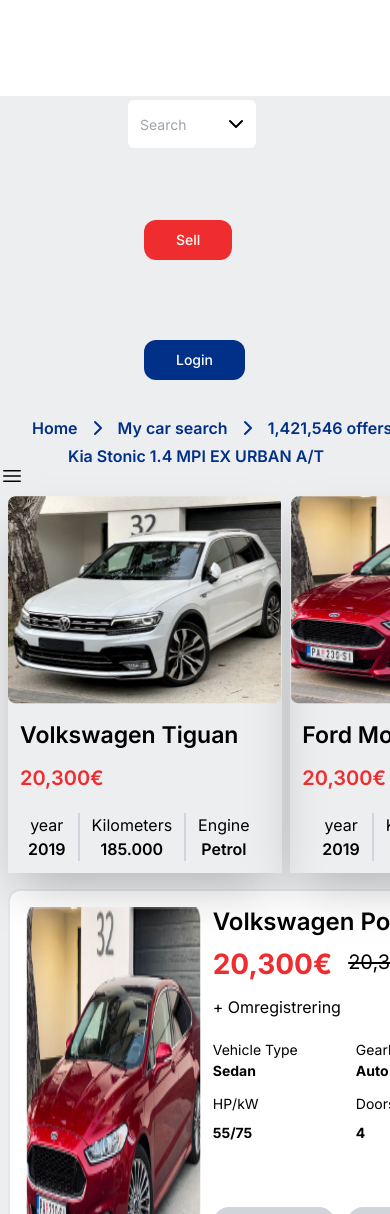
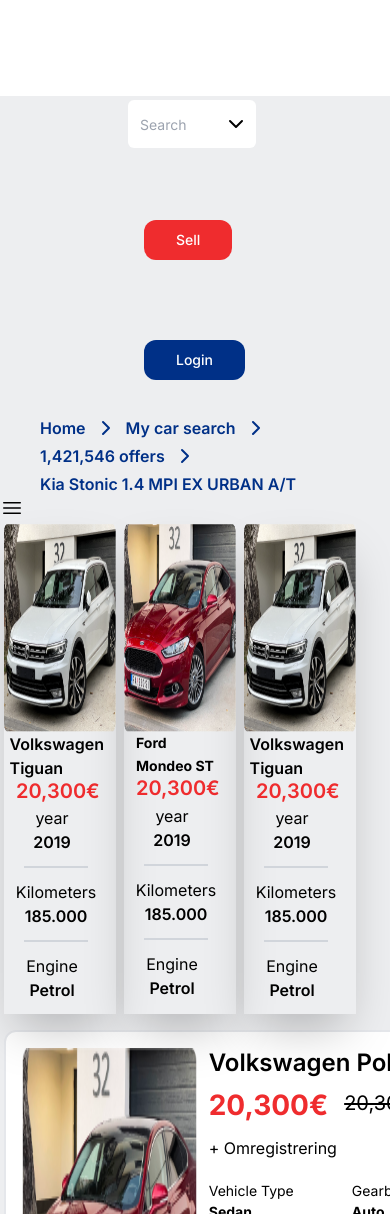
Before and after one commit to ASK-Baloch/figma-design, a Next.js app: page /cars in a window 390 px wide. Shown: the top 1214 px of the page. Built offline with nearby package versions, Linux system fonts and the light colour scheme.

Commit message:
first boxes responsive

```diff
--- a/src/app/cars/page.tsx
+++ b/src/app/cars/page.tsx
@@ -16,16 +16,16 @@
     <div style={{backgroundColor:"#EDEEF0"}} className="h-full w-fit">
       <Navbar />
       <div
-        className="lg:mt-7 lg:mb-8 flex lg:ml-16 text-base font-semibold cursor-pointer sm:justify-start sm:ml-8 sm:items-end text-center  sm:flex-wrap sm:gap-x-2 sm:gap-1 sm:my-5  lg:gap-y-0 sm:w-2/5 lg:w-screen lg:gap-2 lg:justify-start "
+        className="lg:mt-7 lg:mb-8 flex lg:ml-16 text-base font-semibold cursor-pointer sm:justify-start sm:ml-10 sm:items-end text-center  sm:flex-wrap sm:gap-x-2 sm:gap-1 sm:my-5  lg:gap-y-0 sm:w-2/6 lg:w-screen lg:gap-2 lg:justify-start "
         style={{ color: "#003087" }}
       >
         <Link href={"/"} >Home</Link>
         <ChevronRight />
         <p>My car search </p>
         <ChevronRight />
-        <p>1,421,546 offers</p>
+        <p className="text-center ">1,421,546 offers</p>
         <ChevronRight />
-        <p className="text-center ml-9 lg:ml-0">Kia Stonic 1.4 MPI EX URBAN A/T</p>
+        <p className="text-center">Kia Stonic 1.4 MPI EX URBAN A/T</p>
       </div>
       <section className=" w-fit h-[3420px]">
         <Cars />
--- a/src/components/car-section.tsx
+++ b/src/components/car-section.tsx
@@ -1,30 +1,25 @@
-"use client";
+"use server";
 import React from "react";
 import { ChevronDown, ChevronUp, Search } from "lucide-react";
 import { HiOutlineLocationMarker } from "react-icons/hi";
-import { useMediaQuery } from "react-responsive";
 import Sidebar from "./aside-section";
-import DropDown from "@/components/icons/dropdown/page";
+import DropDown from "@/components/dropdown";
 const Cars = () => {
-  const isDesktopOrLaptop = useMediaQuery({ minWidth: 1024 });
 
   return (
     <div className="flex gap-2 w-fit">
-      {isDesktopOrLaptop ? (
-        <div className="ml-14">
-          <Sidebar />
-        </div>
-      ) : (
-        <div className="z-50 absolute top-[29rem] ">
-          <DropDown />
-        </div>
-      )}
-      <main className="flex-grow flex-col relative rounded-xl shadow-lg p-2 z-10">
-        <div className="   flex flex-row  gap-2">
-          <div className="  w-1/3 space-y-5 shadow-2xl">
+      <div className="lg:block hidden ml-14">
+        <Sidebar />
+      </div>
+      <div className="lg:hidden z-50 absolute top-[31rem]">
+        <DropDown />
+      </div>
+      <main className="flex-grow flex-col relative rounded-xl shadow-lg py-2 px-1 z-10">
+        <div className="flex flex-row  gap-2">
+          <div className="lg:w-1/3 lg:space-y-5 shadow-2xl sm:w-28  ">
             <img className="w-full h-[208px]" alt="car JPEG" src="car1.png" />
             <div className="px-3 ">
-              <p className=" text-[23px] h-23 font-poppins font-semibold leading-[22.7px]">
+              <p className=" lg:text-[23px] h-23 font-poppins font-semibold lg:leading-[22.7px] sm:flex  sm:justify-end lg:block">
                 Volkswagen Tiguan
               </p>
             </div>
@@ -35,8 +30,8 @@
             </div>
 
             <div className="  flex">
-              <div className="flex flex-row  gap-3 pb-3 pl-5 w-full ">
-                <div className="flex flex-col">
+              <div className="flex sm:flex-col lg:flex-row  gap-3 pb-3 pl-5 w-full ">
+                <div className="flex flex-col sm:-ml-9 lg:ml-0">
                   <div className="w-29.32 h-11.92 top-498.6 left-731.02 font-poppins text-9 font-normal leading-14 text-center text-black">
                     year
                   </div>
@@ -44,9 +39,10 @@
                     2019
                   </div>
                 </div>
-                <div className=" w-[2px]  left-400 top-260 border border-gray-300"></div>
+                <div className="lg:w-[2px]  lg:left-400 lg:top-260 border sm:w-16  border-gray-300">
+                </div>
 
-                <div className="flex flex-col">
+                <div className="flex flex-col sm:-ml-7 lg:ml-0">
                   <div className="w-29.32 h-11.92 top-498.6 left-731.02 font-poppins text-9 font-normal leading-14 text-center text-black">
                     Kilometers
                   </div>
@@ -54,9 +50,9 @@
                     185.000
                   </div>
                 </div>
-                <div className=" w-[2px]  left-400 top-260 border border-gray-300"></div>
+                <div className=" lg:w-[2px]  lg:left-400 lg:top-260 sm:w-16 border border-gray-300"></div>
 
-                <div className="flex flex-col">
+                <div className="flex flex-col sm:-ml-9 lg:ml-0">
                   <div className="w-29.32 h-11.92 top-498.6 left-731.02 font-poppins text-9 font-normal leading-14 text-center text-black">
                     Engine
                   </div>
@@ -67,10 +63,10 @@
               </div>
             </div>
           </div>
-          <div className=" w-1/3 shadow-2xl space-y-5">
+          <div className="lg:w-1/3 lg:space-y-5 shadow-2xl sm:w-28">
             <img className="w-full h-[208px]" alt="car JPEG" src="car2.png" />
             <div className="px-3 ">
-              <p className=" text-[23px] h-23 font-poppins font-semibold leading-[22.7px]">
+              <p className="lg:text-[23px] h-23 font-poppins font-semibold lg:leading-[22.7px] sm:flex sm:text-sm sm:font-bold sm:leading-[22.7px] sm:justify-end lg:block">
                 Ford Mondeo ST
               </p>
             </div>
@@ -81,8 +77,8 @@
             </div>
 
             <div className="  flex px-3">
-              <div className="flex flex-row  gap-3 pb-3 pl-5  w-full ">
-                <div className="flex flex-col">
+              <div className="flex sm:flex-col lg:flex-row  gap-3 pb-3 pl-5  w-full">
+                <div className="flex flex-col sm:-ml-9 lg:ml-0">
                   <div className="w-29.32 h-11.92 top-498.6 left-731.02 font-poppins text-9 font-normal leading-14 text-center text-black">
                     year
                   </div>
@@ -90,9 +86,9 @@
                     2019
                   </div>
                 </div>
-                <div className=" w-[2px]  left-400 top-260 border border-gray-300"></div>
+                <div className="lg:w-[2px]  lg:left-400 lg:top-260 border sm:w-16 sm:-ml-3  lg:ml-0 border-gray-300"></div>
 
-                <div className="flex flex-col">
+                <div className="flex flex-col sm:-ml-7 lg:ml-0">
                   <div className="w-29.32 h-11.92 top-498.6 left-731.02 font-poppins text-9 font-normal leading-14 text-center text-black">
                     Kilometers
                   </div>
@@ -100,9 +96,9 @@
                     185.000
                   </div>
                 </div>
-                <div className=" w-[2px]  left-400 top-260 border border-gray-300"></div>
+                <div className=" lg:w-[2px]  lg:left-400 lg:top-260 border sm:w-16 sm:-ml-3 lg:ml-0 border-gray-300"></div>
 
-                <div className="flex flex-col">
+                <div className="flex flex-col sm:-ml-9 lg:ml-0">
                   <div className="w-29.32 h-11.92 top-498.6 left-731.02 font-poppins text-9 font-normal leading-14 text-center text-black">
                     Engine
                   </div>
@@ -113,43 +109,47 @@
               </div>
             </div>
           </div>
-          <div className="w-1/3 shadow-2xl space-y-5">
+          <div className="lg:w-1/3 lg:space-y-5 shadow-2xl sm:w-28  ">
             <img className="w-full h-[208px]" alt="car JPEG" src="car1.png" />
-            <div className="px-3">
-              <p className="text-[23px] h-23 font-poppins font-semibold leading-[22.7px]">
+            <div className="px-3 ">
+              <p className=" lg:text-[23px] h-23 font-poppins font-semibold lg:leading-[22.7px] sm:flex  sm:justify-end lg:block">
                 Volkswagen Tiguan
               </p>
             </div>
-            <div className="px-3 py-0 text-14 h-23 w-[91.73px] h-[26.22px] left-[729.13px] font-poppins text-41 font-semibold leading-[22.7px] text-left text-[#EF2C2E]">
-              <p className="text-[20px] font-poppins font-semibold leading-[22.7px]">
+            <div className="  px-3 py-0 text-14 h-23 w-[91.73px] h-[26.22px] left-[729.13px] font-poppins text-41 font-semibold leading-[22.7px] text-left text-[#EF2C2E]">
+              <p className=" text-[20px] font-poppins font-semibold  leading-[22.7px]">
                 20,300€
               </p>
             </div>
-            <div className="flex px-3">
-              <div className="flex flex-row   gap-3 pb-3 pl-5 w-full ">
-                <div className="flex flex-col">
+
+            <div className="  flex">
+              <div className="flex sm:flex-col lg:flex-row  gap-3 pb-3 pl-5 w-full ">
+                <div className="flex flex-col sm:-ml-9 lg:ml-0">
                   <div className="w-29.32 h-11.92 top-498.6 left-731.02 font-poppins text-9 font-normal leading-14 text-center text-black">
                     year
                   </div>
-                  <div className="w-25.53 h-14.3 top-513.7 left-732.92 font-poppins text-11 font-semibold leading-17 text-center text-black">
+                  <div className="w-25.53 h-14.3 top-513.7 left-732.92 font-poppins text-11 font-semibold leading-17 text-center  text-black">
                     2019
                   </div>
                 </div>
-                <div className="w-[2px] left-400 top-260 border border-gray-300"></div>
-                <div className="flex flex-col">
+                <div className="lg:w-[2px]  lg:left-400 lg:top-260 border sm:w-16  border-gray-300">
+                </div>
+
+                <div className="flex flex-col sm:-ml-7 lg:ml-0">
                   <div className="w-29.32 h-11.92 top-498.6 left-731.02 font-poppins text-9 font-normal leading-14 text-center text-black">
                     Kilometers
                   </div>
-                  <div className="w-25.53 h-14.3 top-513.7 left-732.92 font-poppins text-11 font-semibold leading-17 text-center text-black">
+                  <div className="w-25.53 h-14.3 top-513.7 left-732.92 font-poppins text-11 font-semibold leading-17 text-center  text-black">
                     185.000
                   </div>
                 </div>
-                <div className="w-[2px] left-400 top-260 border border-gray-300"></div>
-                <div className="flex flex-col">
+                <div className=" lg:w-[2px]  lg:left-400 lg:top-260 sm:w-16 border border-gray-300"></div>
+
+                <div className="flex flex-col sm:-ml-9 lg:ml-0">
                   <div className="w-29.32 h-11.92 top-498.6 left-731.02 font-poppins text-9 font-normal leading-14 text-center text-black">
                     Engine
                   </div>
-                  <div className="w-25.53 h-14.3 top-513.7 left-732.92 font-poppins text-11 font-semibold leading-17 text-center text-black">
+                  <div className="w-25.53 h-14.3 top-513.7 left-732.92 font-poppins text-11 font-semibold leading-17 text-center  text-black">
                     Petrol
                   </div>
                 </div>
--- a/src/components/icons/dropdown/page.tsx
+++ b/src/components/dropdown.tsx
@@ -16,7 +16,7 @@
         {isOpen ? <Cross /> : <Bars  /> }
       </div>
       {isOpen &&  (
-        <div className="border-none shadow-none h-full ml-2  backdrop-blur-md ">
+        <div className="border-none shadow-none h-[3410px] ml-1  backdrop-blur-md ">
           <Sidebar />
         </div>
       )}
```
